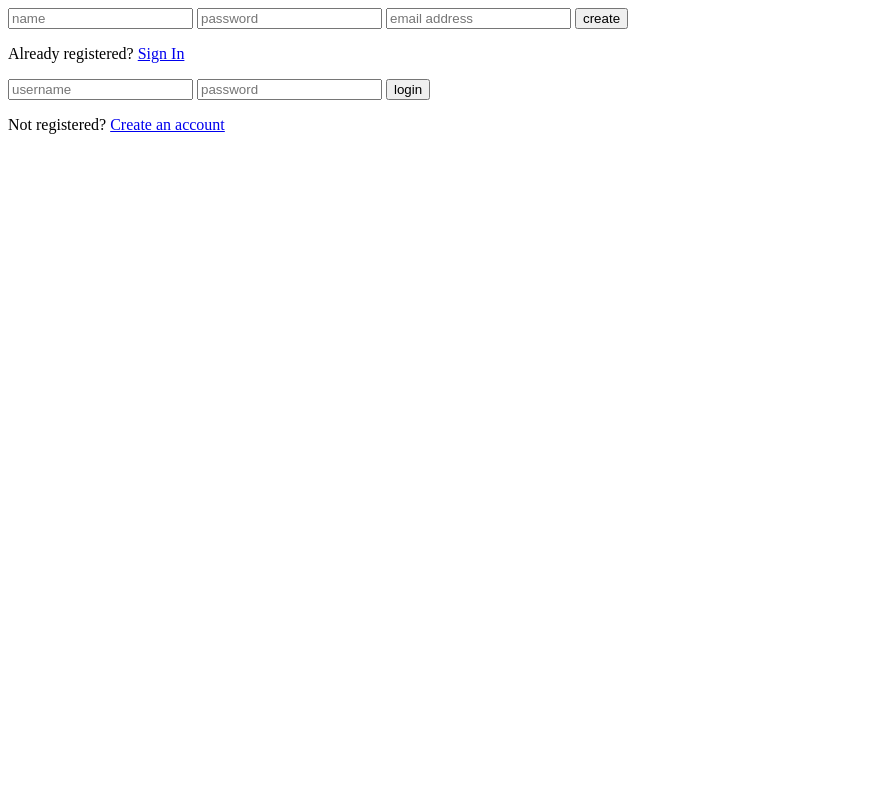
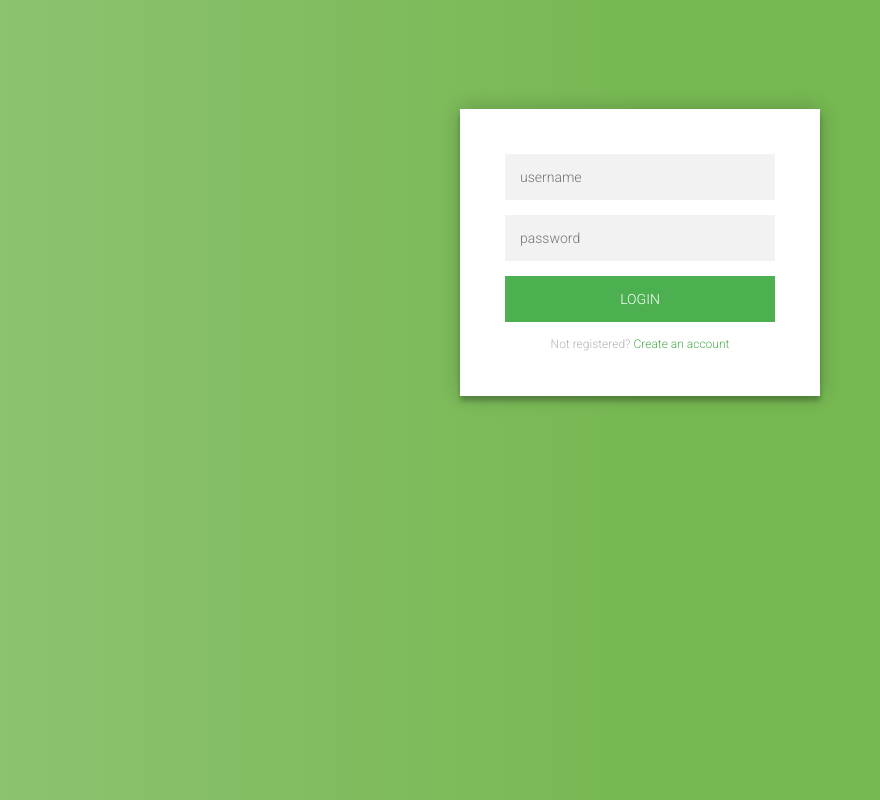
Before and after one commit to SteveNoyes/kai, a plain HTML site: page index.html in a window 1280 px wide. Shown: the whole page, without its empty margins (0-880 px from the left). Drawn offline with Linux system fonts and the light colour scheme.

Commit message:
roboto font

```diff
--- /dev/null
+++ b/app.css
@@ -0,0 +1,98 @@
+@import url(https://fonts.googleapis.com/css?family=Roboto:300);
+
+.login-page {
+  width: 360px;
+  padding: 8% 0 0;
+  margin: auto;
+}
+.form {
+  position: relative;
+  z-index: 1;
+  background: #FFFFFF;
+  max-width: 360px;
+  margin: 0 auto 100px;
+  padding: 45px;
+  text-align: center;
+  box-shadow: 0 0 20px 0 rgba(0, 0, 0, 0.2), 0 5px 5px 0 rgba(0, 0, 0, 0.24);
+}
+.form input {
+  font-family: "Roboto", sans-serif;
+  outline: 0;
+  background: #f2f2f2;
+  width: 100%;
+  border: 0;
+  margin: 0 0 15px;
+  padding: 15px;
+  box-sizing: border-box;
+  font-size: 14px;
+}
+.form button {
+  font-family: "Roboto", sans-serif;
+  text-transform: uppercase;
+  outline: 0;
+  background: #4CAF50;
+  width: 100%;
+  border: 0;
+  padding: 15px;
+  color: #FFFFFF;
+  font-size: 14px;
+  -webkit-transition: all 0.3 ease;
+  transition: all 0.3 ease;
+  cursor: pointer;
+}
+.form button:hover,.form button:active,.form button:focus {
+  background: #43A047;
+}
+.form .message {
+  margin: 15px 0 0;
+  color: #b3b3b3;
+  font-size: 12px;
+}
+.form .message a {
+  color: #4CAF50;
+  text-decoration: none;
+}
+.form .register-form {
+  display: none;
+}
+.container {
+  position: relative;
+  z-index: 1;
+  max-width: 300px;
+  margin: 0 auto;
+}
+.container:before, .container:after {
+  content: "";
+  display: block;
+  clear: both;
+}
+.container .info {
+  margin: 50px auto;
+  text-align: center;
+}
+.container .info h1 {
+  margin: 0 0 15px;
+  padding: 0;
+  font-size: 36px;
+  font-weight: 300;
+  color: #1a1a1a;
+}
+.container .info span {
+  color: #4d4d4d;
+  font-size: 12px;
+}
+.container .info span a {
+  color: #000000;
+  text-decoration: none;
+}
+.container .info span .fa {
+  color: #EF3B3A;
+}
+body {
+  background: #76b852; /* fallback for old browsers */
+  background: rgb(141,194,111);
+  background: linear-gradient(90deg, rgba(141,194,111,1) 0%, rgba(118,184,82,1) 50%);
+  font-family: "Roboto", sans-serif;
+  -webkit-font-smoothing: antialiased;
+  -moz-osx-font-smoothing: grayscale;
+}
--- a/index.html
+++ b/index.html
@@ -5,6 +5,7 @@
   <meta http-equiv="X-UA-Compatible" content="IE=edge">
   <meta name="viewport" content="width=device-width, initial-scale=1.0">
   <title>Kamera Assist Intelligence Sign In</title>
+  <link rel="stylesheet" href="./app.css">
 </head>
 <body>
   <div class="login-page">
```
